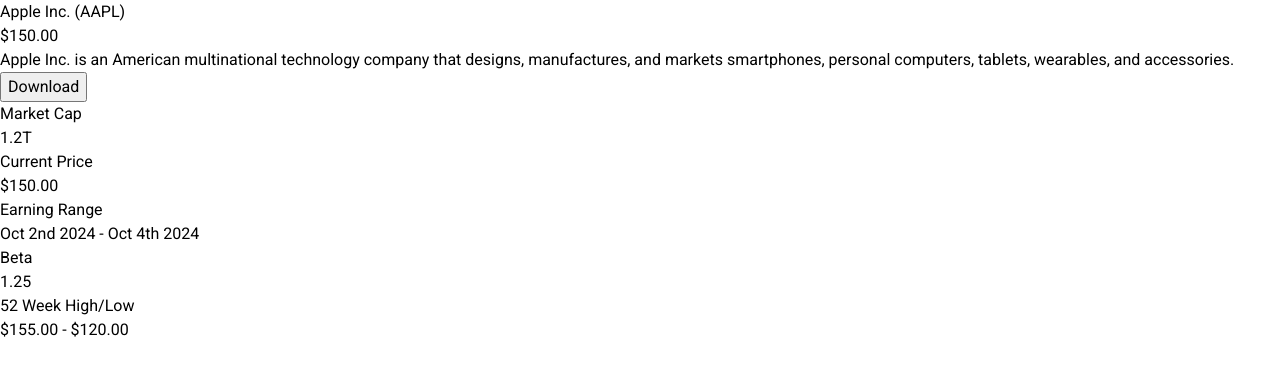
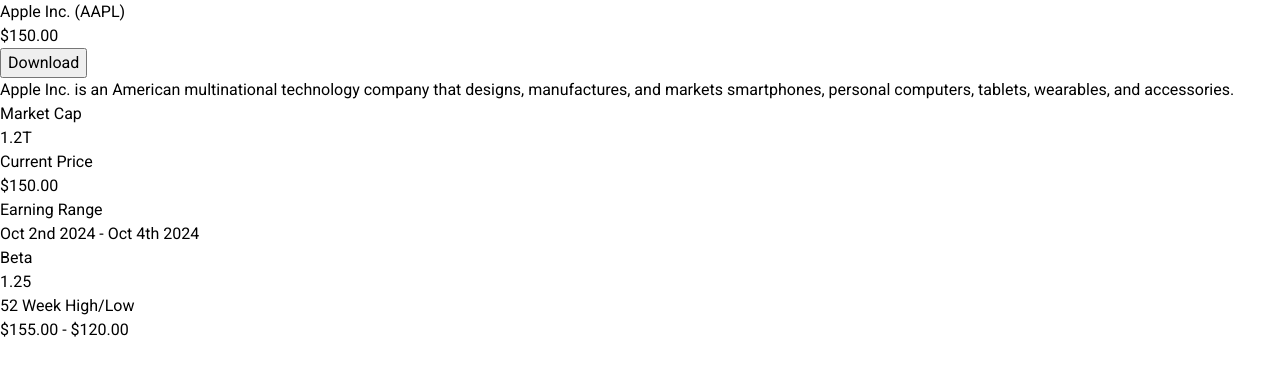
Before and after one commit to majorschwartz/eqisense, a React (Create React App) app in the folder client/: page / in a window 1280 px wide. Both pictures are taken after a click on the element "AAPL". Shown: the top 376 px of the page. Built offline with nearby package versions, Linux system fonts and the light colour scheme; no server answers.

Commit message:
Restucture

```diff
--- a/client/src/components/Header.js
+++ b/client/src/components/Header.js
@@ -3,7 +3,6 @@
 
 const Header = () => {
 	const [stockName, setStockName] = useState("Apple Inc. (AAPL)");
-	const [compDesc, setCompDesc] = useState("Apple Inc. is an American multinational technology company that designs, manufactures, and markets smartphones, personal computers, tablets, wearables, and accessories.");
 	const [stockPrice, setStockPrice] = useState("$150.00");
 
 	return (
@@ -11,7 +10,6 @@
 			<div className="header-left">
 				<div className="stock-name">{stockName}</div>
 				<div className="stock-price">{stockPrice}</div>
-				<div className="stock-desc">{compDesc}</div>
 			</div>
 			<div className="header-right">
 				<button className="header-download">Download</button>
--- a/client/src/components/Metrics.js
+++ b/client/src/components/Metrics.js
@@ -2,6 +2,7 @@
 import React, { useState } from "react";
 
 const Metrics = () => {
+	const [compDesc, setCompDesc] = useState("Apple Inc. is an American multinational technology company that designs, manufactures, and markets smartphones, personal computers, tablets, wearables, and accessories.");
 	const [marketCap, setMarketCap] = useState("1.2T");
 	const [currPrice, setCurrPrice] = useState("$150.00");
 	const [earningRange, setEarningRange] = useState("Oct 2nd 2024 - Oct 4th 2024");
@@ -12,6 +13,12 @@
 	return (
 		<div>
 			<div className="metrics-container">
+				<div className="metrics metrics-left">
+					<div className="company-desc">
+						{compDesc}
+					</div>
+				</div>
+				<div className="metrics metrics-right">
 					<div className="metrics-item">
 						<div className="metrics-label">Market Cap</div>
 						<div className="metrics-value">{marketCap}</div>
@@ -34,6 +41,7 @@
 					</div>
 				</div>
 			</div>
+		</div>
 	);
 }
 
```
Lines whose indentation alone changed are shown as unchanged.
